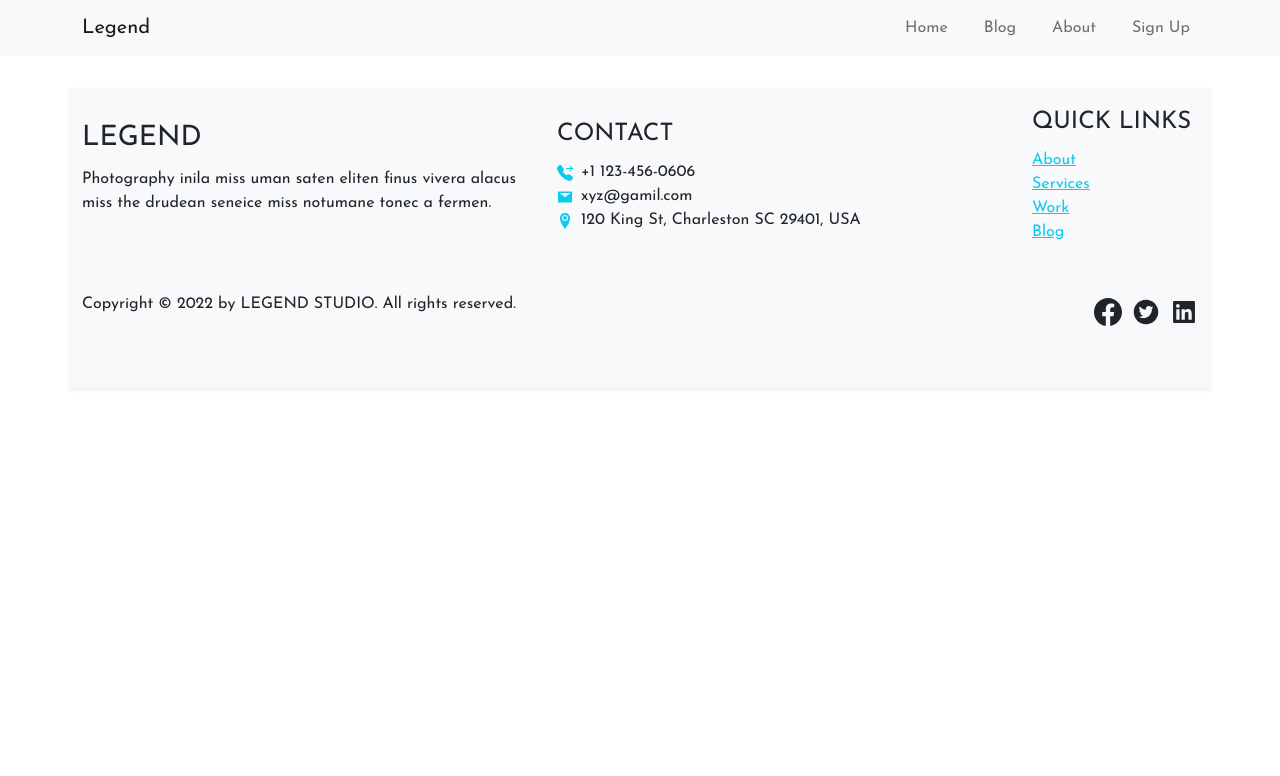
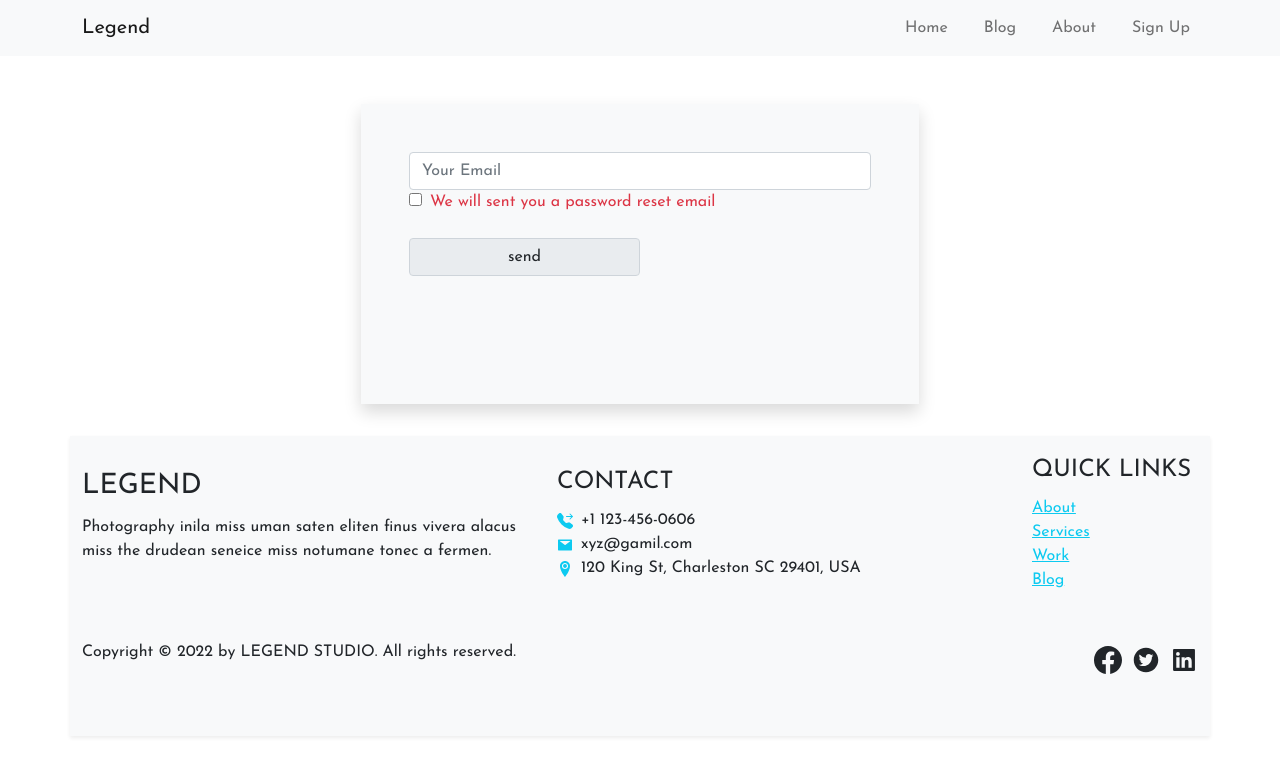
Before and after one commit to asadsuzan/photographer-portfolio, a React (Create React App) app: page /reset_password in a window 1280 px wide. Shown: the top 776 px of the page. Built offline with nearby package versions, Linux system fonts and the light colour scheme; no server answers.

Commit message:
send password reset email

```diff
--- a/src/App.js
+++ b/src/App.js
@@ -4,6 +4,7 @@ import "./App.css";
 import About from "./Pages/About/About";
 import Login from "./Pages/Authentication/Login/Login";
 import Requreauth from "./Pages/Authentication/Requreauth/Requreauth";
+import Resetauth from "./Pages/Authentication/Resetauth/Resetauth";
 import Signup from "./Pages/Authentication/Signup/Signup";
 import Socialauth from "./Pages/Authentication/Socialauth/Socialauth";
 
@@ -24,6 +25,7 @@ function App() {
         <Route path="/login" element={<Login />}></Route>
         <Route path="/signup" element={<Signup />}></Route>
         <Route path="/social" element={<Socialauth />}></Route>
+        <Route path="//reset_password" element={<Resetauth />}></Route>
         <Route
           path="/cheackout"
           element={
--- a/src/Pages/Authentication/Login/Login.js
+++ b/src/Pages/Authentication/Login/Login.js
@@ -99,7 +99,13 @@ const Login = () => {
           <p>
             Don't have and Acount? <Link to={"/signup"}>SIGN UP</Link>
           </p>
-          <p>Forgot password?</p>
+          <p
+            className="text-primary"
+            onClick={() => navigate("/reset_password")}
+            style={{ cursor: "pointer" }}
+          >
+            Forgot password?
+          </p>
         </div>
 
         <div>
--- /dev/null
+++ b/src/Pages/Authentication/Resetauth/Resetauth.js
@@ -0,0 +1,61 @@
+import React, { useRef, useState } from "react";
+import { useSendPasswordResetEmail } from "react-firebase-hooks/auth";
+import auth from "../../../firbaseConfig";
+
+const Resetauth = () => {
+  const [confirm, setConfirm] = useState(false);
+  const emailRef = useRef();
+  const [sendPasswordResetEmail, sending, error] =
+    useSendPasswordResetEmail(auth);
+
+  const handleResetPass = (e) => {
+    e.preventDefault();
+    const email = emailRef.current.value;
+    sendPasswordResetEmail(email);
+  };
+  if (error) {
+    console.log(error.message);
+  }
+  return (
+    <div className="container">
+      <div
+        className="bg-light  w-50 p-5 mx-auto shadow my-5 d-"
+        style={{ height: "300px" }}
+      >
+        <form onSubmit={handleResetPass}>
+          <div>
+            <span className="text-danger">{error ? error.message : ""}</span>
+            <input
+              required
+              type="email"
+              placeholder="Your Email"
+              className=" w-100 form-control"
+              name="email"
+              ref={emailRef}
+            />
+          </div>
+          <div>
+            <input
+              type="checkbox"
+              onChange={() => setConfirm(!confirm)}
+              className="me-2"
+            />
+            <span className={`${confirm ? "text-primary" : "text-danger"}`}>
+              We will sent you a password reset email
+            </span>
+          </div>
+          <div className="mt-4">
+            <input
+              disabled={!confirm}
+              type="submit"
+              value={"send"}
+              className="form-control w-50 "
+            />
+          </div>
+        </form>
+      </div>
+    </div>
+  );
+};
+
+export default Resetauth;
--- a/src/Pages/Authentication/Signup/Signup.js
+++ b/src/Pages/Authentication/Signup/Signup.js
@@ -1,14 +1,22 @@
 import React, { useState } from "react";
 
-import { useCreateUserWithEmailAndPassword } from "react-firebase-hooks/auth";
+import {
+  useAuthState,
+  useCreateUserWithEmailAndPassword,
+} from "react-firebase-hooks/auth";
 import { Button, Spinner } from "react-bootstrap";
-import { Link, useNavigate } from "react-router-dom";
+import { Link, useLocation, useNavigate } from "react-router-dom";
 import FormBody from "../../../Components/FormBody/FormBody";
 import auth from "../../../firbaseConfig";
 import Socialauth from "../Socialauth/Socialauth";
 
 const Signup = () => {
   const navigate = useNavigate();
+  const [logdUser, loadUser] = useAuthState(auth);
+
+  let location = useLocation();
+
+  let from = location.state?.from?.pathname || "/";
   // crtae user initialize state
   const [createUserWithEmailAndPassword, user, loading, error] =
     useCreateUserWithEmailAndPassword(auth);
@@ -76,8 +84,8 @@ const Signup = () => {
   }
   // navigate user to destination
 
-  if (user) {
-    navigate("/");
+  if (logdUser || user) {
+    navigate(from, { replace: true });
   }
   return (
     <section className="container my-5 signup-form">
```
